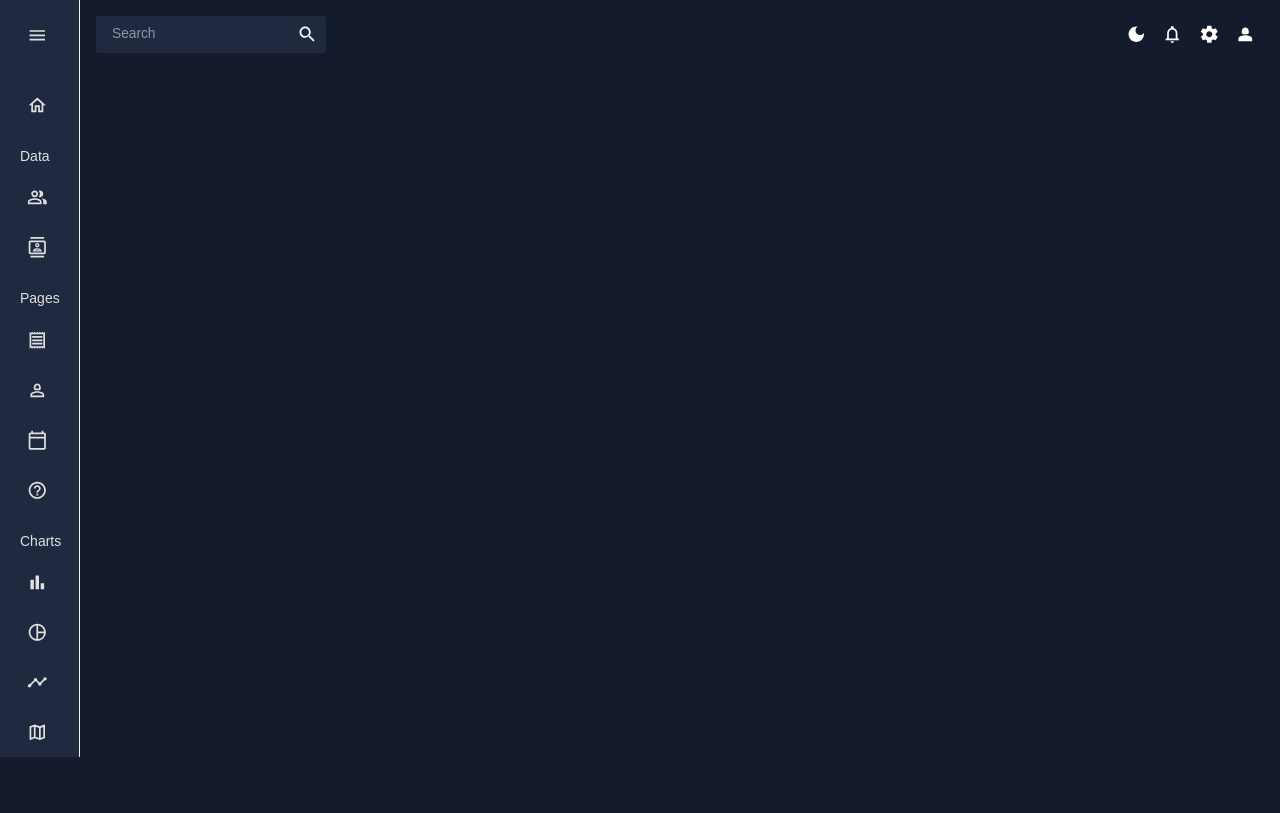
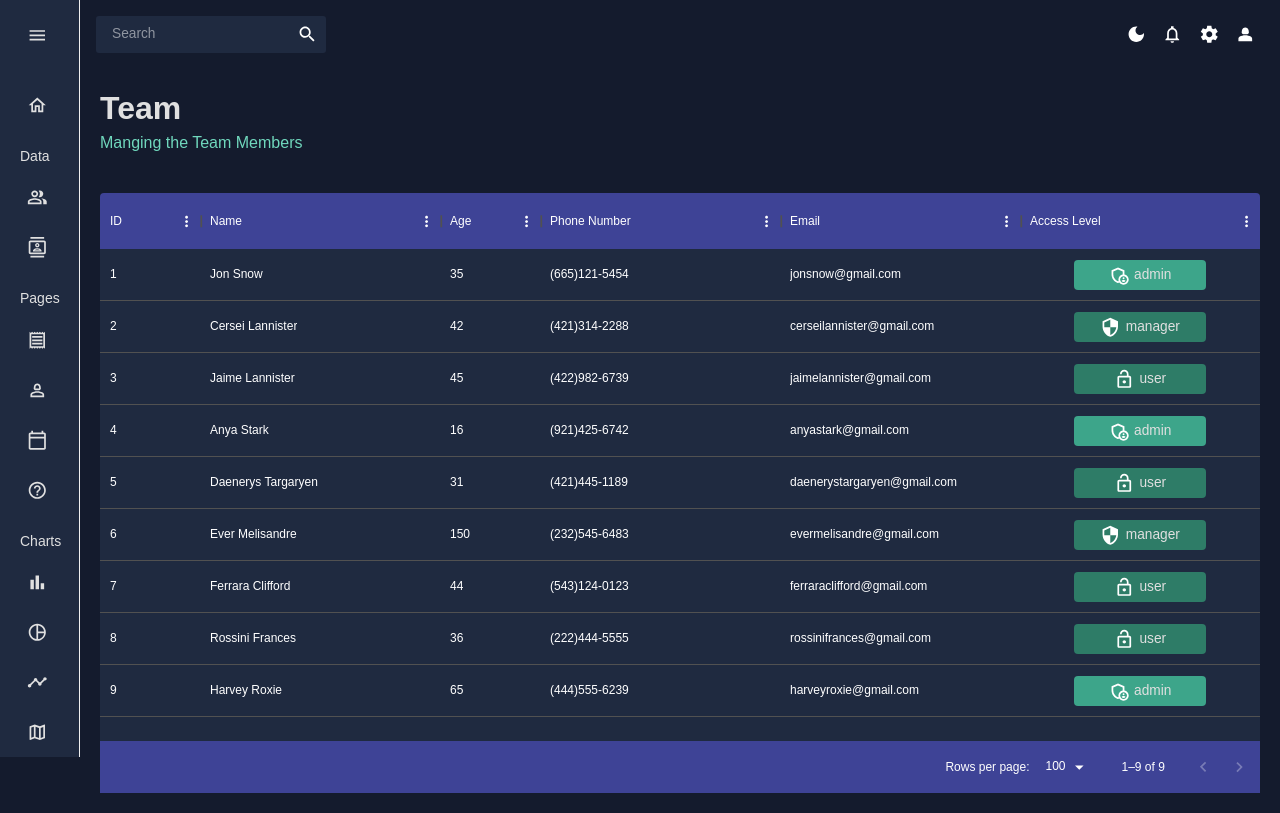
Before and after one commit to HadeerHassan28/DashBoard, a React (Vite) app in the folder Front-end/DashBoard/DashBoard/: page /team in a window 1280 px wide. Built offline with nearby package versions, Linux system fonts and the light colour scheme; the HTML template or start-up script is replaced by a standard one.

Commit message:
Team is not done totaly

```diff
--- a/Front-end/DashBoard/DashBoard/package.json
+++ b/Front-end/DashBoard/DashBoard/package.json
@@ -14,6 +14,7 @@
     "@emotion/styled": "^11.11.0",
     "@mui/icons-material": "^5.14.16",
     "@mui/material": "^5.14.17",
+    "@mui/x-data-grid": "^6.18.1",
     "@nivo/geo": "^0.83.0",
     "react": "^18.2.0",
     "react-dom": "^18.2.0",
--- a/Front-end/DashBoard/DashBoard/src/Data/mockData.js
+++ b/Front-end/DashBoard/DashBoard/src/Data/mockData.js
@@ -1,4 +1,4 @@
-import { tokens } from "../theme";
+import { token } from "../theme";
 
 export const mockDataTeam = [
   {
@@ -433,7 +433,7 @@ export const mockPieData = [
 export const mockLineData = [
   {
     id: "japan",
-    color: tokens("dark").greenAccent[500],
+    color: token("dark").greenAccent[500],
     data: [
       {
         x: "plane",
@@ -487,7 +487,7 @@ export const mockLineData = [
   },
   {
     id: "france",
-    color: tokens("dark").blueAccent[300],
+    color: token("dark").blueAccent[300],
     data: [
       {
         x: "plane",
@@ -541,7 +541,7 @@ export const mockLineData = [
   },
   {
     id: "us",
-    color: tokens("dark").redAccent[200],
+    color: token("dark").redAccent[200],
     data: [
       {
         x: "plane",
--- a/Front-end/DashBoard/DashBoard/src/component/Header.jsx
+++ b/Front-end/DashBoard/DashBoard/src/component/Header.jsx
@@ -0,0 +1,24 @@
+import { Typography, Box, useTheme } from "@mui/material";
+import { token } from "../theme";
+
+const Header = ({ title, subTitle }) => {
+  const theme = useTheme();
+  const colors = token(theme.palette.mode);
+  return (
+    <Box mb="30px">
+      <Typography
+        variant="h2"
+        color={colors.gray[100]}
+        fontWeight="bold"
+        sx={{ mb: "5px" }}
+      >
+        {title}
+      </Typography>
+      <Typography variant="h5" color={colors.greenAccent[400]}>
+        {subTitle}
+      </Typography>
+    </Box>
+  );
+};
+
+export default Header;
--- a/Front-end/DashBoard/DashBoard/src/screen/dashboard/index.jsx
+++ b/Front-end/DashBoard/DashBoard/src/screen/dashboard/index.jsx
@@ -1,7 +1,15 @@
+import { Box } from "@mui/material";
 import React from "react";
+import Header from "../../component/Header";
 
 const Dashboard = () => {
-  return <div></div>;
+  return (
+    <Box m="20px">
+      <Box display="flex" justifyContent="space-between" alignItems="center">
+        <Header title="DASHBOARD" subTitle="Welcome to Your Dashboard" />
+      </Box>
+    </Box>
+  );
 };
 
 export default Dashboard;
--- a/Front-end/DashBoard/DashBoard/src/screen/team/Team.jsx
+++ b/Front-end/DashBoard/DashBoard/src/screen/team/Team.jsx
@@ -1,7 +1,104 @@
 import React from "react";
+import { Box, Typography, useTheme } from "@mui/material";
+import { DataGrid } from "@mui/x-data-grid";
+import { token } from "../../theme";
+import { mockDataTeam } from "../../Data/mockData";
+import AdminPanelSettingsOutlinedIcon from "@mui/icons-material/AdminPanelSettingsOutlined";
+import LockOpenOutlinedIcon from "@mui/icons-material/LockOpenOutlined";
+import SecurityOutlinedIcon from "@mui/icons-material/SecurityOutlined";
+import Header from "../../component/Header";
 
 const Team = () => {
-  return <div></div>;
+  const theme = useTheme();
+  const colors = token(theme.palette.mode);
+  const columns = [
+    { field: "id", headerName: "ID" },
+    {
+      field: "name",
+      headerName: "Name",
+      flex: 1,
+      cellClassNmae: "name-col--cell",
+    },
+    {
+      field: "age",
+      headerName: "Age",
+      type: "number",
+      headerAlign: "left",
+      align: "left",
+    },
+    {
+      field: "phone",
+      headerName: "Phone Number",
+      flex: 1,
+    },
+    {
+      field: "email",
+      headerName: "Email",
+      flex: 1,
+    },
+    {
+      field: "access",
+      headerName: "Access Level",
+      flex: 1,
+      renderCell: ({ row: { access } }) => {
+        return (
+          <Box
+            width="60%"
+            m="0 auto"
+            p="5px"
+            display="flex"
+            justifyContent="center"
+            backgroundColor={
+              access === "admin"
+                ? colors.greenAccent[600]
+                : colors.greenAccent[700]
+            }
+            borderRadius="4px"
+          >
+            {access === "admin" && <AdminPanelSettingsOutlinedIcon />}
+            {access === "manager" && <SecurityOutlinedIcon />}
+            {access === "user" && <LockOpenOutlinedIcon />}
+            <Typography color={colors.gray[100]} sx={{ ml: "5px" }}>
+              {access}
+            </Typography>
+          </Box>
+        );
+      },
+    },
+  ];
+  return (
+    <Box m="20px">
+      <Header title="Team" subTitle="Manging the Team Members" />
+      <Box
+        m="40px 0 0 0"
+        height="75vh"
+        sx={{
+          "& .MuiDataGrid-root": {
+            border: "none",
+          },
+          "& .MuiDataGrid-cell": {
+            borderBottom: "none",
+          },
+          "& .MuiDataGrid-columnHeaders": {
+            background: colors.blueAccent[700],
+            borderBottom: "none",
+          },
+          "& .MuiDataGrid-virtualScroller": {
+            background: colors.primary[400],
+          },
+          "& .MuiDataGrid-footerContainer": {
+            background: colors.blueAccent[700],
+            borderTop: "none",
+          },
+          "& .name-col--cell": {
+            color: colors.greenAccent[300],
+          },
+        }}
+      >
+        <DataGrid rows={mockDataTeam} columns={columns} />
+      </Box>
+    </Box>
+  );
 };
 
 export default Team;
```
Also changed, not shown: 1 other file (tests, documents, lock files or other folders).
